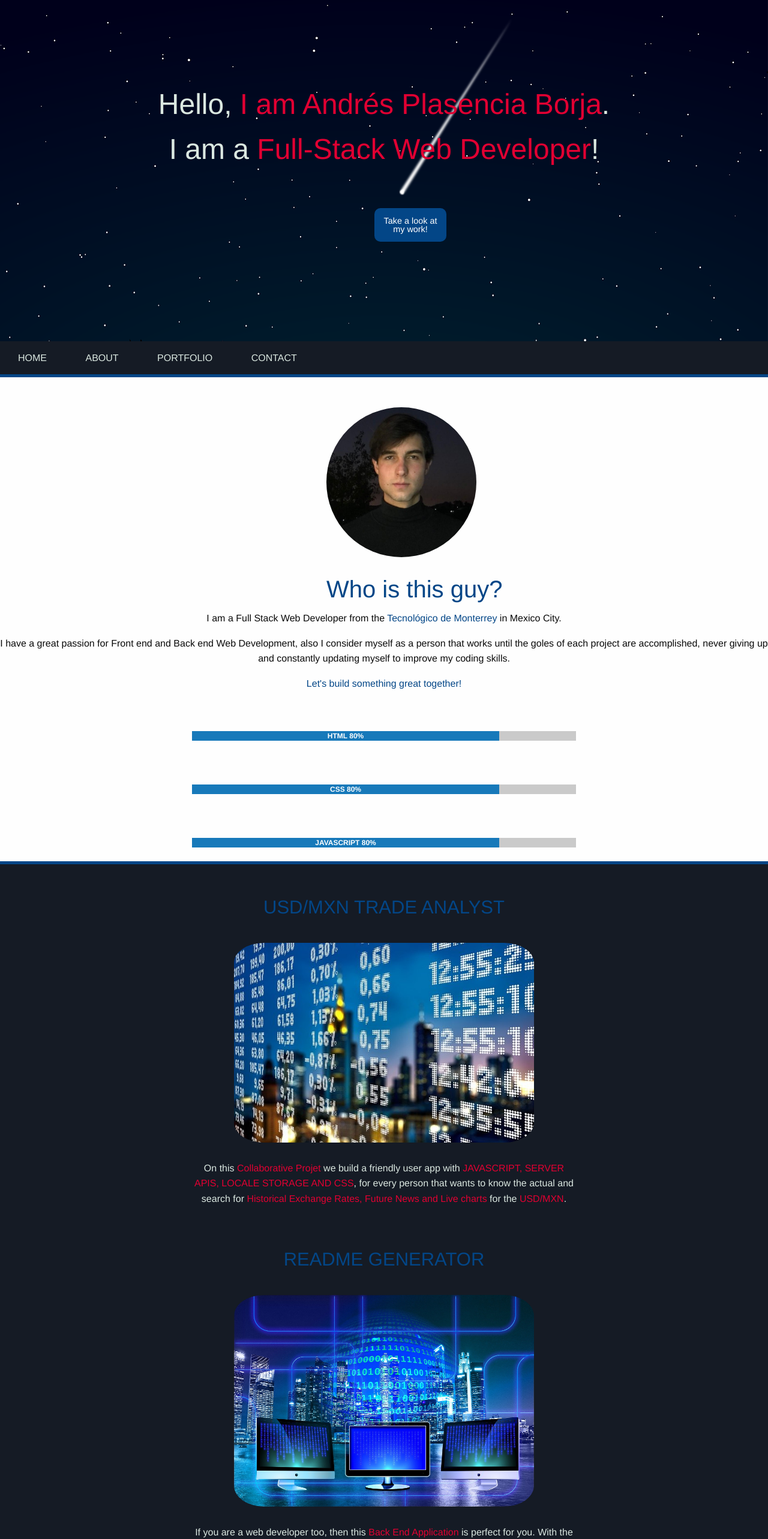
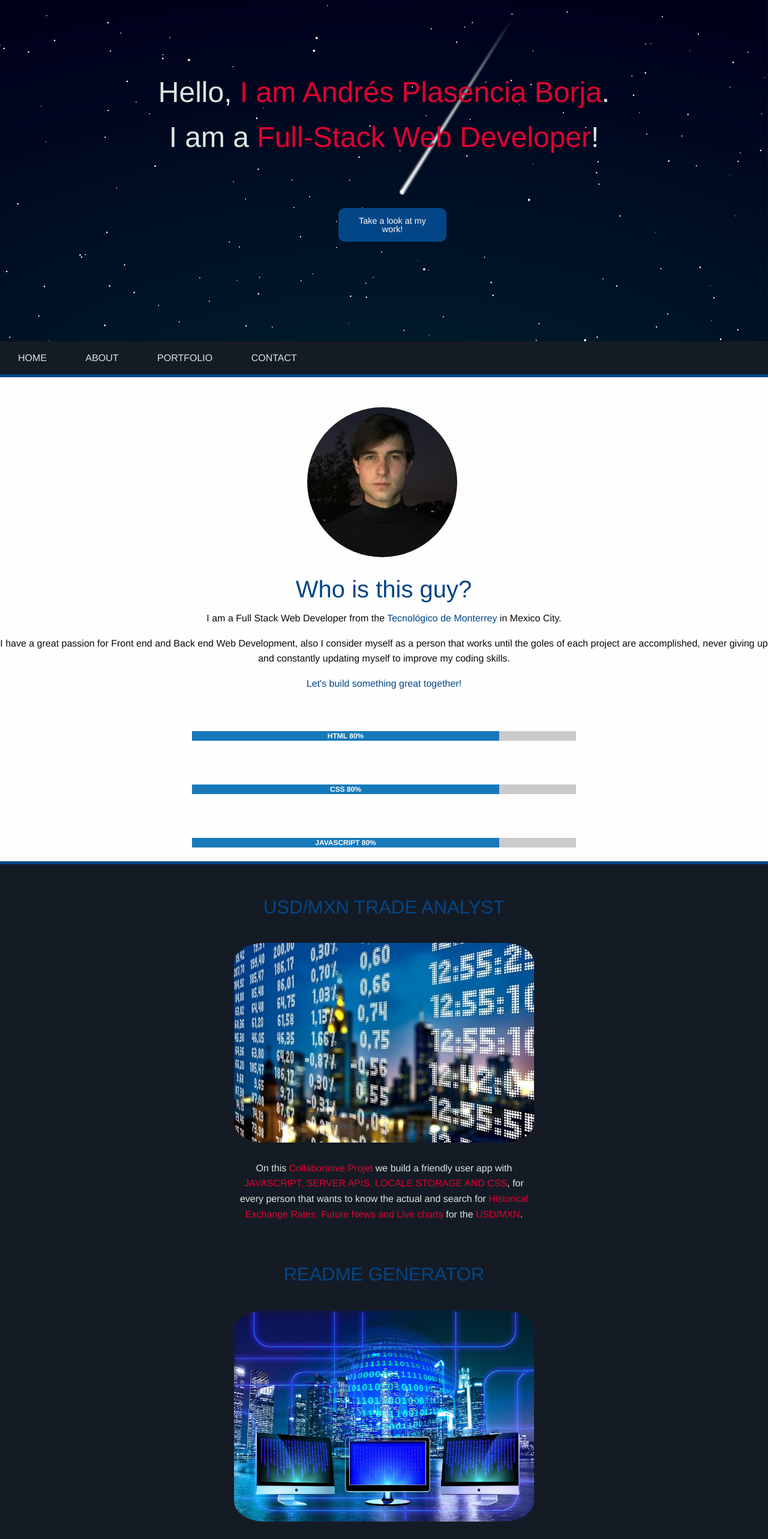
Before and after one commit to ANDRESPLASENCIABORJA/APB-PORTFOLIO, a plain HTML site: page index.html in a window 1280 px wide. Shown: the top 2566 px of the page at 60% size. Drawn offline with nearby package versions, Linux system fonts and the light colour scheme.

Commit message:
style changes

```diff
--- a/assets/css/style.css
+++ b/assets/css/style.css
@@ -6,20 +6,20 @@ header {
 /*Design for the headers of the header section*/
 .text-centered-one {
   text-align: center;
-  padding-top: 140px;
+  padding-top: 120px;
   color: #dbe8e1;
 }
 
 .text-centered {
   text-align: center;
   color: #dbe8e1;
-  margin-bottom: 15px;
+  margin-bottom: 45px;
 }
 
 /*Design attributes for the button on the header section*/
 .button {
-  margin-top: 50px;
-  margin-left: 40%;
+  margin-top: 40px;
+  margin-left: 10%;
   border-radius: 10px;
   background-color: #034687;
 }
@@ -63,16 +63,16 @@ a:hover {
 }
 
 /*Style attributes for my picture*/
-.picture {
+img.picture {
   width: 250px;
+  margin-top: 50px;
   margin-left: 40%;
-  margin-top: 50px;
   border-radius: 50%;
 }
 
 /*Attributes for the h2*/
 h2 {
-  margin-left: 42.5%;
+  margin-left: 38.5%;
   color: #034687;
 }
 
@@ -145,15 +145,16 @@ h3 {
 }
 
 /*Design attributes for the p tags on the main section 2*/
-.text-line {
-  width: 450px;
+p.text-line {
   color: #dbe8e1;
+  width: 500px;
 }
 
 /*Design attributes for the contact form*/
 footer ul li {
   color: #dbe8e1;
-  margin-right: 25px;
+  margin-left: 5px;
+  font-size: 10px;
 }
 
 footer ul li:hover {
--- a/index.html
+++ b/index.html
@@ -166,7 +166,7 @@
                         REPO</a>
                 </li>
                 <li>
-                    <a title="RESUME" href="https://github.com/Danrub98/BM-Trade-Analysis">MY RESUME</a>
+                    <a title="RESUME" href="https://github.com/Danrub98/BM-Trade-Analysis"> RESUME</a>
                 </li>
             </ul>
         </section>
```
Lines whose indentation alone changed are shown as unchanged.
